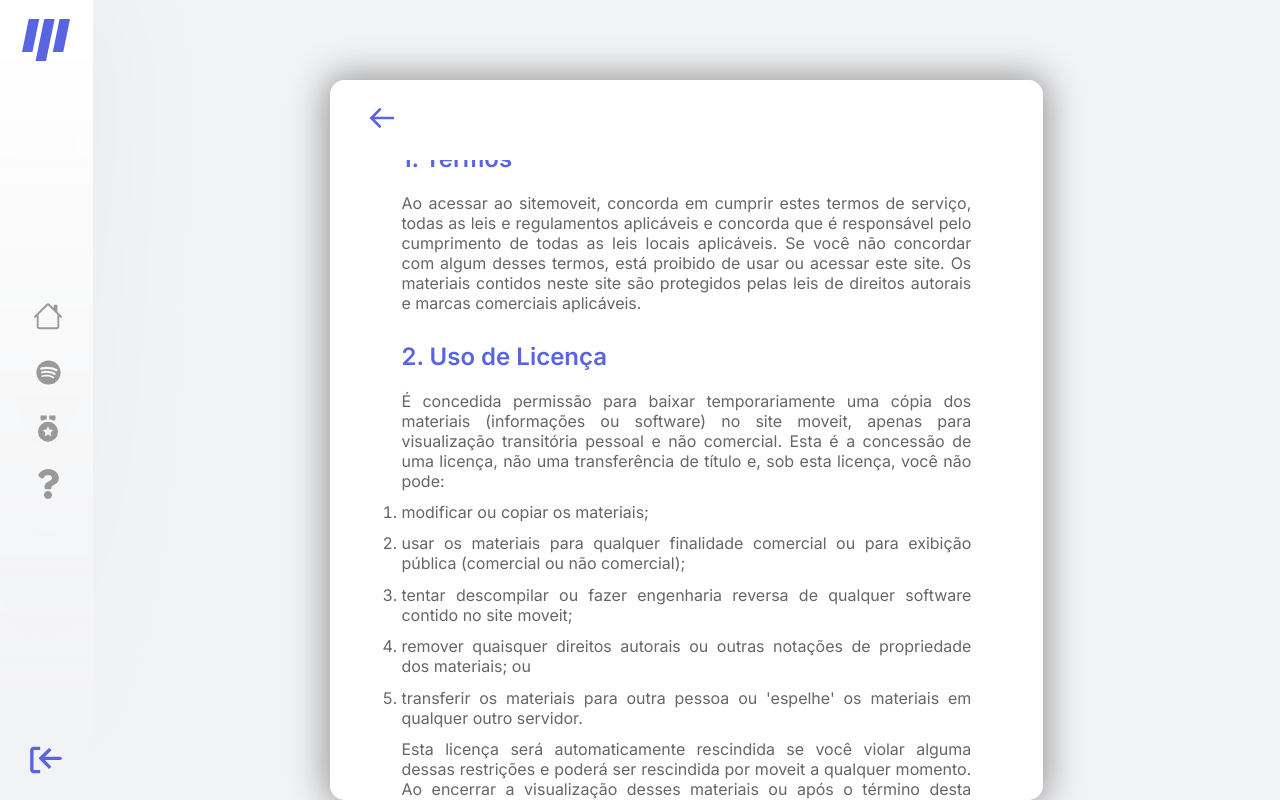
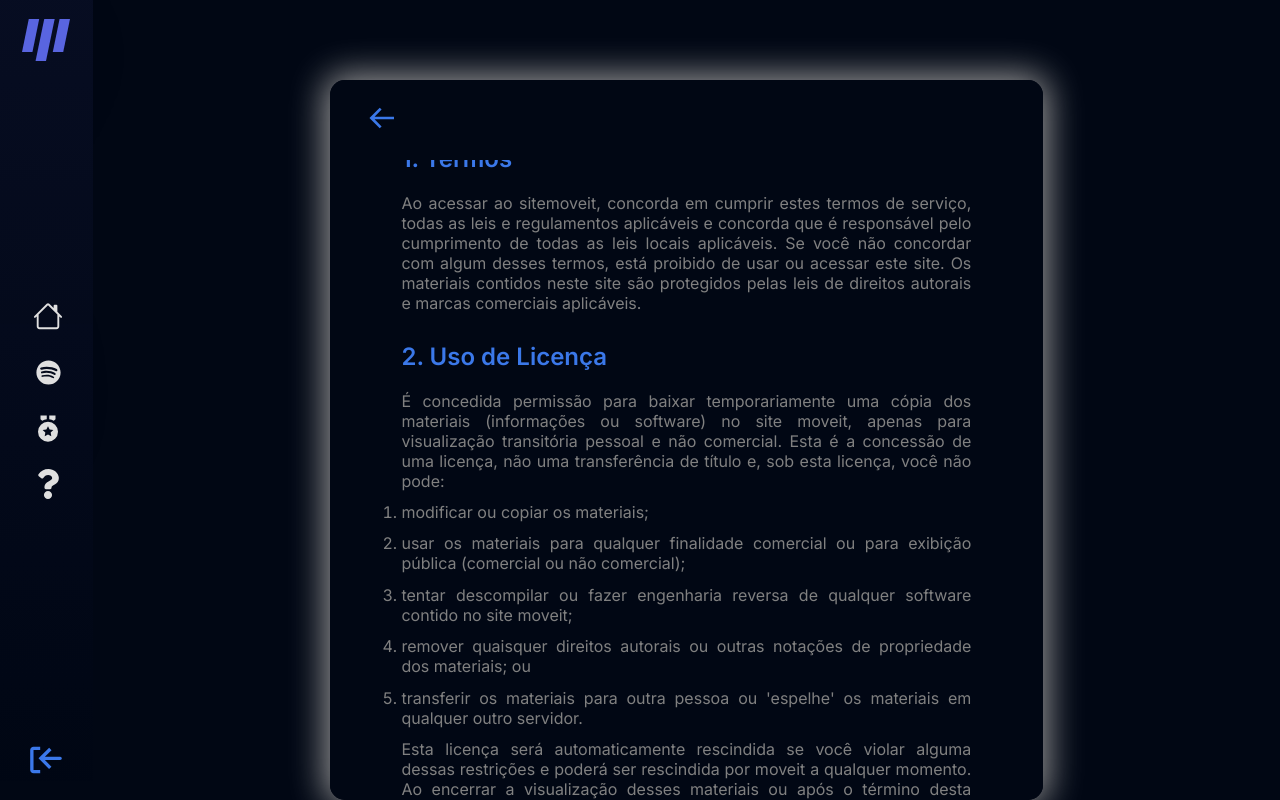
Before and after one commit to eulixir/moveit, a Next.js app: page /terms in a window 1280 px wide. Built offline with nearby package versions, Linux system fonts and the light colour scheme.

Commit message:
Add dark theme

```diff
--- a/package.json
+++ b/package.json
@@ -19,7 +19,7 @@
     "react-icons": "^4.2.0",
     "react-modal": "^3.14.2",
     "react-spinners": "^0.11.0",
-    "react-spinners-kit": "^1.9.1",
+    "react-switch": "^6.0.0",
     "sass": "^1.35.2"
   },
   "devDependencies": {
--- a/src/components/Landing/Landing.module.scss
+++ b/src/components/Landing/Landing.module.scss
@@ -1,5 +1,5 @@
 .Container {
-  background-color: var(--blue);
+  background-color: var(--blue-background);
   height: 100vh;
   width: 100vw;
   display: flex;
@@ -7,7 +7,7 @@
   align-items: center;
   justify-content: center;
 
-  color: var(--white);
+  color: white;
 }
 
 .contentLoginContainer {
@@ -59,7 +59,7 @@
 .loginContainer button:first-child {
   border-radius: 10px 0px 0px 10px;
   background-color: transparent;
-  color: var(--white);
+  color: white;
 }
 
 .GithubIconOpacity {
@@ -91,7 +91,7 @@
 
 .loginContainer button:last-child {
   background: transparent;
-  color: var(--white);
+  color: white;
   border-radius: 0px 5px 5px 0px;
 }
 .loginContainer button:first-child:hover {
@@ -156,7 +156,6 @@
     width: 100vw;
     display: grid;
     grid-template-columns: 50% 50%;
-    color: var(--white);
   }
 
   .logoContainer {
--- a/src/components/Navbar/Navbar.module.scss
+++ b/src/components/Navbar/Navbar.module.scss
@@ -1,5 +1,9 @@
 .navbarContainer {
-  background: linear-gradient(180deg, #ffffff 0%, rgba(255, 255, 255, 0) 100%);
+  background: linear-gradient(
+    180deg,
+    var(--white) 0%,
+    rgba(255, 255, 255, 0) 100%
+  );
   filter: drop-shadow(0px 0px 60px rgba(0, 0, 0, 0.05));
   display: grid;
   grid-template-rows: 10% 80% 10%;
@@ -27,7 +31,7 @@
   border: none;
   border-left: 4px solid rgba(116, 96, 96, 0);
 
-  color: #999999;
+  color: var(--dark-grey);
 
   cursor: pointer;
   position: relative;
--- a/src/styles/global.scss
+++ b/src/styles/global.scss
@@ -5,17 +5,25 @@
 }
 
 :root {
-  --white: #fff;
-  --background: #f2f3f5;
+  --white: #5151bd15;
+  --background: #010714;
   --gray-line: #dcdde0;
-  --text: #666666;
+  --text: #cacaca;
   --text-highlight: #b3b9ff;
-  --title: #2e384d;
+  --title: #fdfdfd;
   --red: #e83f5b;
   --green: #4cd62b;
-  --blue: #5965e0;
-  --blue-dark: #4953b8;
+  --blue: #3b78e9;
+  --blue-dark: #133066;
+  --blue-background: #010714;
+  --button-red: #7e0000ab;
+  --button-green: #38ff0648;
+  --challenge-button-failed: #ffffff;
+  --challenge-button-completed: #ffffff;
+  --level-up-background: rgba(0, 0, 0, 0.699);
+  --level-up-border: #020a1b;
   --blue-twitter: #2aa9e0;
+  --dark-grey: rgb(223, 223, 223);
 }
 
 body {
--- a/src/styles/pages/Home.module.scss
+++ b/src/styles/pages/Home.module.scss
@@ -26,6 +26,12 @@
   position: relative;
 }
 
+.switch {
+  right: 20px;
+  top: 40px;
+  position: absolute;
+}
+
 @media (max-width: 1200px) {
   .homeContainer {
     flex-direction: column;
--- a/src/styles/pages/Landing.module.scss
+++ b/src/styles/pages/Landing.module.scss
@@ -6,7 +6,7 @@
   flex-direction: column;
   height: 100vh;
   width: 100vw;
-  background: var(--blue);
+  background: var(--blue-background);
 }
 
 .landingContainer section {
--- a/src/styles/pages/Privacy.module.scss
+++ b/src/styles/pages/Privacy.module.scss
@@ -16,7 +16,7 @@
 
   display: flex;
   justify-content: center;
-  background-color: rgb(255, 255, 255);
+  background-color: var(--background);
   overflow: auto;
 
   border-radius: 15px;
@@ -31,6 +31,7 @@
   margin-top: 5%;
   margin-bottom: 20px;
   text-align: justify;
+  color: grey;
 }
 
 .TextContent h2 {
@@ -45,7 +46,7 @@
 .TextContent h3 {
   margin-top: 5%;
   margin-bottom: 20px;
-  color: rgb(59, 59, 59);
+  color: var(--dark-grey);
 }
 .TextContent li {
   margin-top: 2%;
@@ -76,7 +77,7 @@
 
 .backIcon {
   cursor: pointer;
-  background: var(--white);
+  background: var(--background);
   width: 50%;
   height: 80px;
   display: flex;
--- /dev/null
+++ b/src/styles/themes.scss
@@ -0,0 +1,42 @@
+#white-theme {
+  --white: #fff;
+  --background: #f2f3f5;
+  --gray-line: #dcdde0;
+  --text: #666666;
+  --text-highlight: #b3b9ff;
+  --title: #2e384d;
+  --red: #e83f5b;
+  --green: #4cd62b;
+  --blue: #5965e0;
+  --blue-background: #5965e0;
+  --blue-dark: #4953b8;
+  --blue-twitter: #2aa9e0;
+  --button-red: #fff5f5;
+  --button-green: #f7fff5;
+  --challenge-button-failed: #e83f5b;
+  --challenge-button-completed: #3fb023;
+  --level-up-background: rgba(242, 243, 245, 0.8);
+  --level-up-border: #dcdde0;
+  --dark-grey: rgb(134, 134, 134);
+}
+
+#dark-theme {
+  --white: #5151bd15;
+  --background: #010714;
+  --gray-line: #dcdde0;
+  --text: #cacaca;
+  --text-highlight: #b3b9ff;
+  --title: #fdfdfd;
+  --red: #e83f5b;
+  --green: #4cd62b;
+  --blue: #3b78e9;
+  --blue-dark: #133066;
+  --blue-background: #010714;
+  --button-red: #7e0000ab;
+  --button-green: #38ff0648;
+  --challenge-button-failed: #ffffff;
+  --challenge-button-completed: #ffffff;
+  --level-up-background: rgba(0, 0, 0, 0.699);
+  --level-up-border: #020a1b;
+  --blue-twitter: #2aa9e0;
+}
```
Also changed, not shown: src/components/ChallengeBox/ChallengeBox.module.scss (+5 -4 lines), src/components/Countdown/Countdown.module.scss (+4 -4 lines), src/components/LevelUpModal/LevelUp.module.scss (+6 -6 lines), src/pages/pomodoro.tsx (+16 -1 lines), 1 other file (tests, documents, lock files or other folders).
